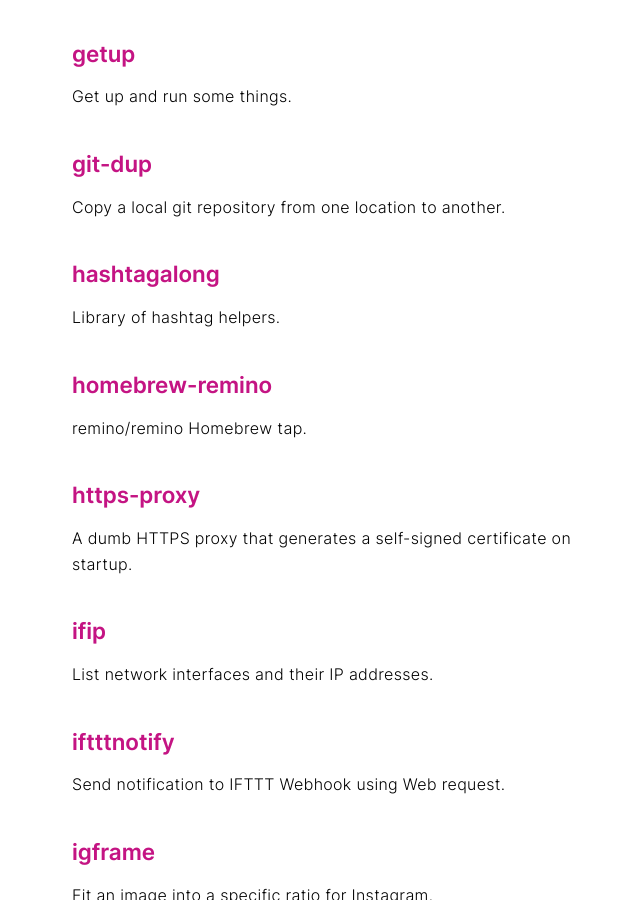
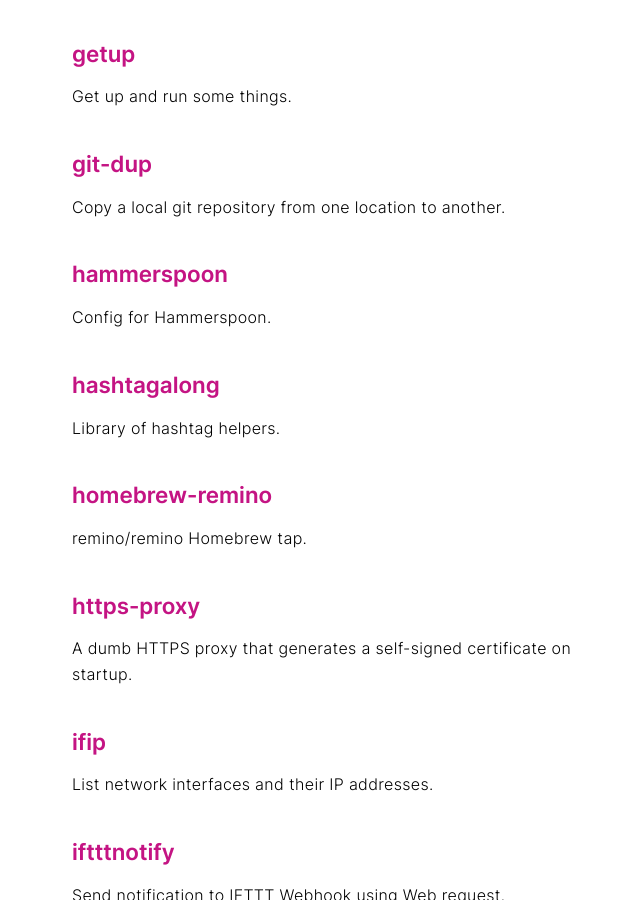
Before and after one commit to remino/remino.github.io, a Jekyll site: the page built from index.md, in a window 1280 px wide and 900 px high, scrolled down 1420 px. Shown: the whole window, without its empty margins (288-928 px from the left). Built offline with Jekyll 4.4.1, drawn with Linux system fonts in a browser that asks for light colours.

Commit message:
Add hammerspoon repo

```diff
--- a/_data/repos.json
+++ b/_data/repos.json
@@ -70,6 +70,12 @@
 		"homepageUrl": "",
 		"name": "git-dup",
 		"url": "https://github.com/remino/git-dup"
+	},
+	{
+		"description": "Config for Hammerspoon",
+		"homepageUrl": "",
+		"name": "hammerspoon",
+		"url": "https://github.com/remino/hammerspoon"
 	},
 	{
 		"description": "Library of hashtag helpers",
```
